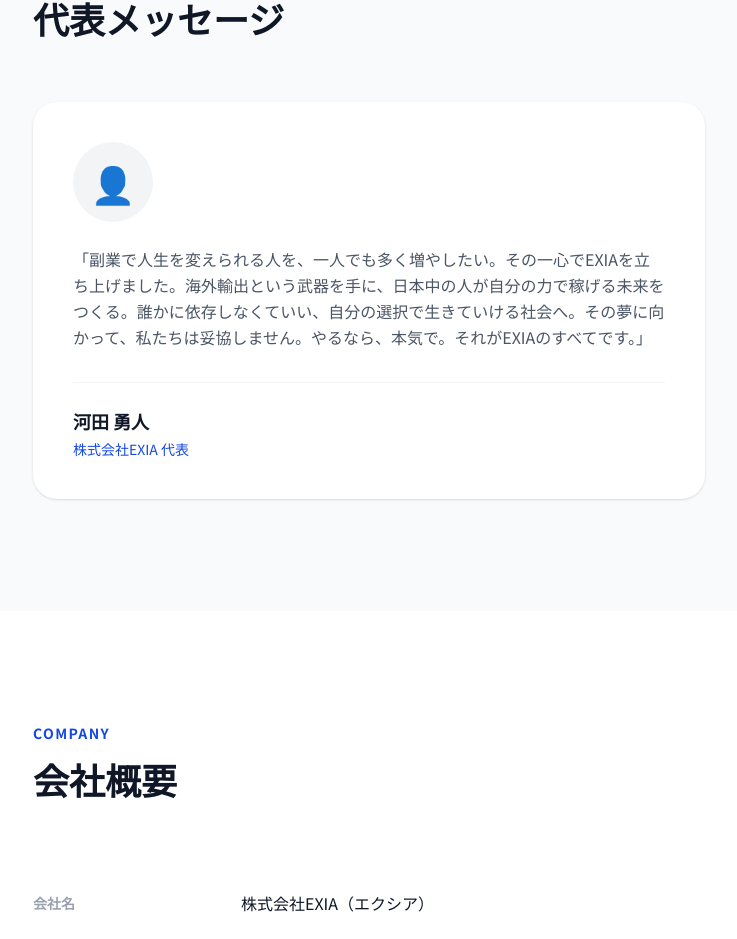
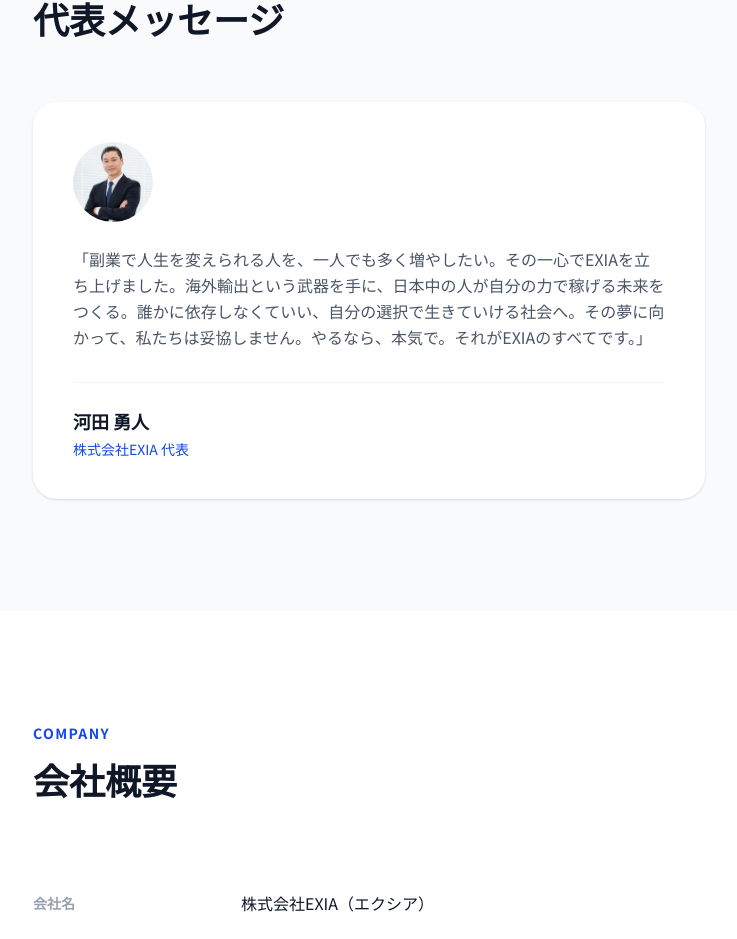
Before and after one commit to hongzhongyuuji99-gif/exia-corp, a Next.js app: page / in a window 1280 px wide. Shown: the part 3821-4760 px from the top of the page, without its empty margins (95-832 px from the left). Built offline with nearby package versions, Linux system fonts and the light colour scheme.

Commit message:
Add Kawata profile photo to representative message

```diff
--- a/app/page.tsx
+++ b/app/page.tsx
@@ -118,9 +118,8 @@ export default function Home() {
               },
             ].map((person) => (
               <div key={person.name} className="bg-white rounded-3xl p-10 shadow-sm">
-                <div className="w-20 h-20 rounded-full bg-gray-100 mb-6 flex items-center justify-center text-4xl">
-                  👤
-                </div>
+                {/* eslint-disable-next-line @next/next/no-img-element */}
+                <img src="/kawada.jpg.png" alt={person.name} className="w-20 h-20 rounded-full object-cover mb-6" />
                 <blockquote className="text-gray-600 leading-relaxed text-base mb-8">
                   「{person.message}」
                 </blockquote>
```
Also changed, not shown: public/kawada.jpg.png (added).
